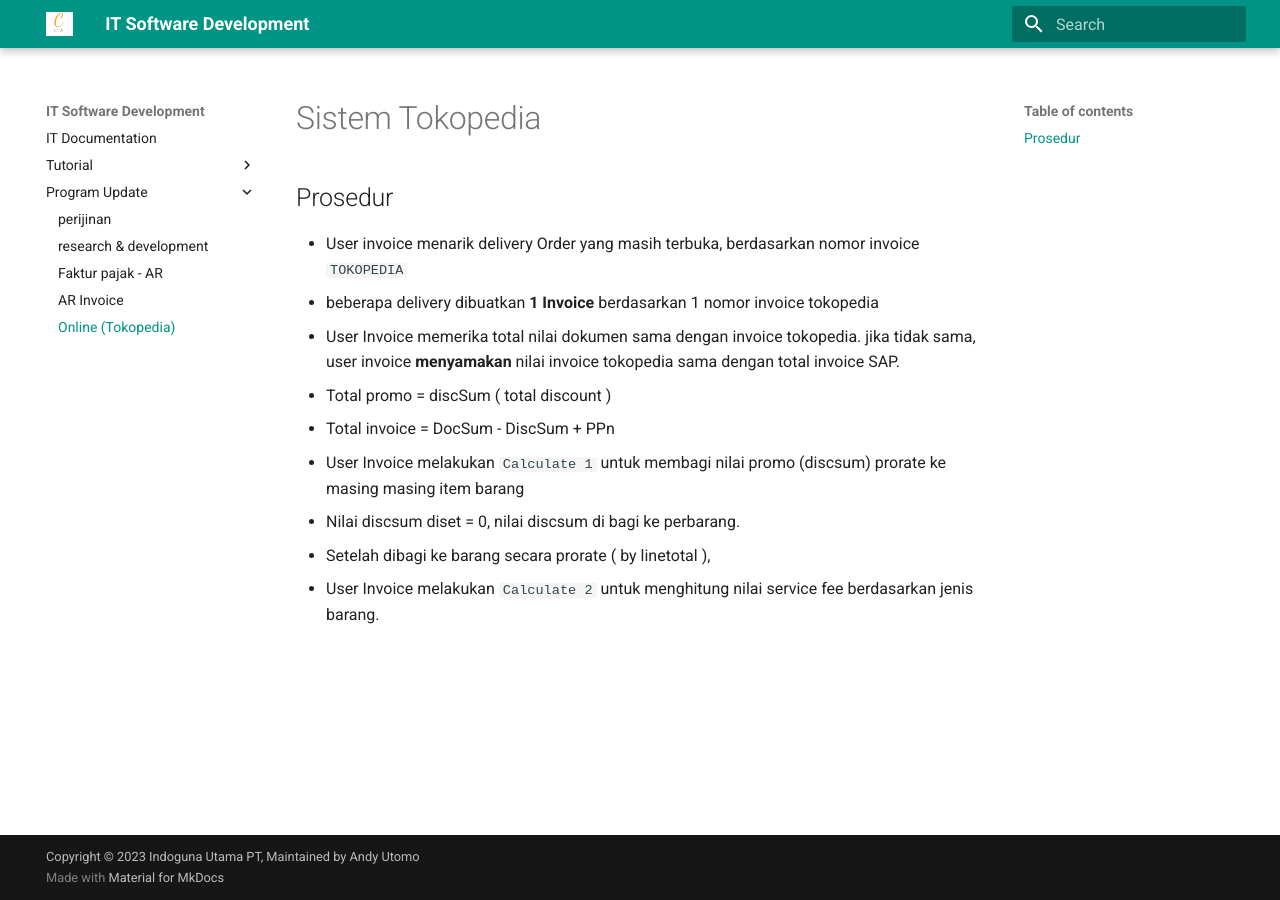
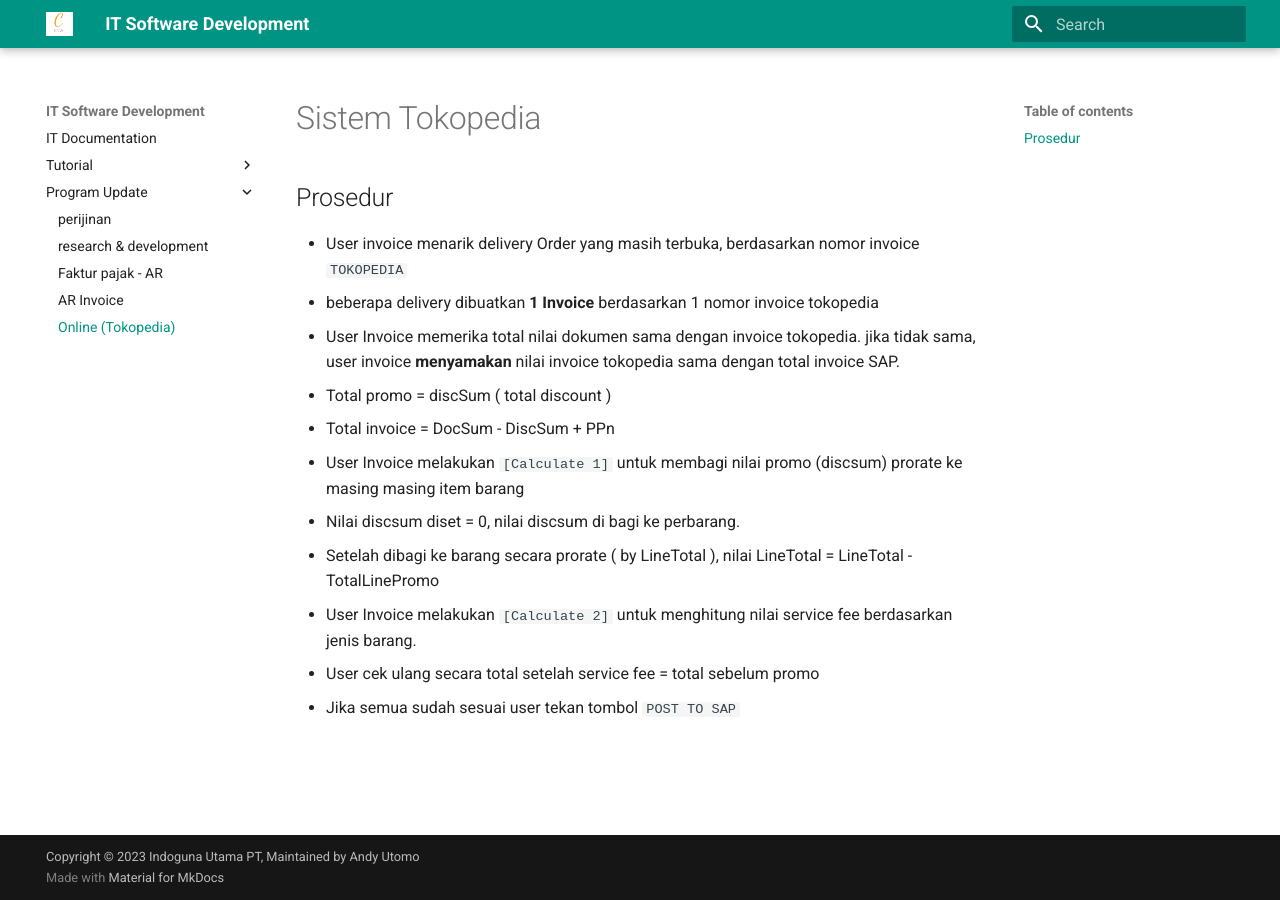
Before and after one commit to andyut/itdocs, an MkDocs documentation site: the page built from docs/onlineshop.md, in a window 1280 px wide. Built offline with MkDocs 1.6.1 and Material for MkDocs 9.7.7, drawn with Linux system fonts in a browser that asks for light colours.

Commit message:
UPDATE TOKOPEDIA

````diff
--- a/docs/onlineshop.md
+++ b/docs/onlineshop.md
@@ -9,7 +9,9 @@
 * User Invoice memerika total nilai dokumen sama dengan invoice tokopedia. jika tidak sama, user invoice **menyamakan** nilai invoice tokopedia sama dengan total invoice SAP.
   * Total promo = discSum ( total discount )
   * Total invoice = DocSum - DiscSum + PPn
-* User Invoice melakukan ```Calculate 1``` untuk membagi nilai promo (discsum) prorate ke masing masing item barang
+* User Invoice melakukan ```[Calculate 1]``` untuk membagi nilai promo (discsum) prorate ke masing masing item barang
   * Nilai discsum diset = 0, nilai discsum di bagi ke perbarang.
-  * Setelah dibagi ke barang secara prorate ( by linetotal ),
-* User Invoice melakukan ```Calculate 2``` untuk menghitung nilai service fee berdasarkan jenis barang.
+  * Setelah dibagi ke barang secara prorate ( by LineTotal ), nilai LineTotal = LineTotal - TotalLinePromo
+* User Invoice melakukan ```[Calculate 2]``` untuk menghitung nilai service fee berdasarkan jenis barang.
+* User cek ulang secara total setelah service fee = total sebelum promo
+* Jika semua sudah sesuai user tekan tombol ```POST TO SAP```
````
